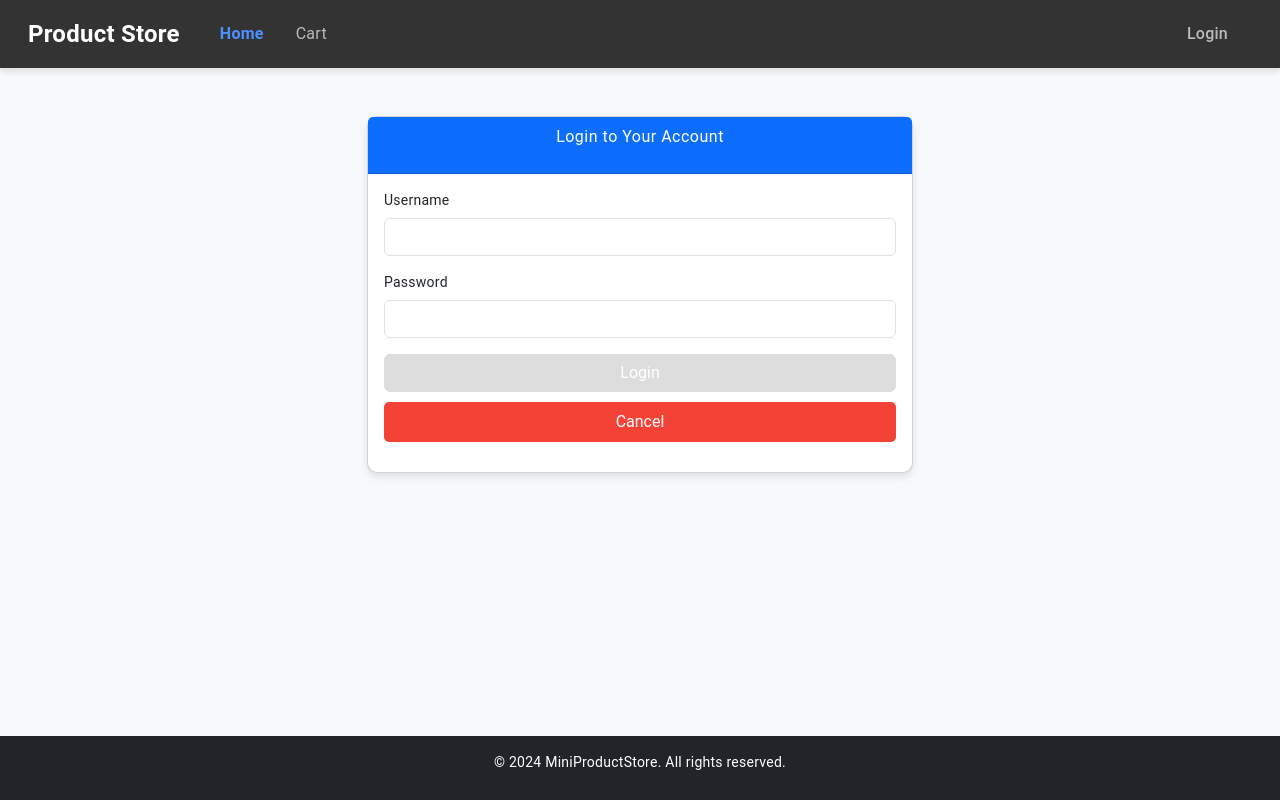
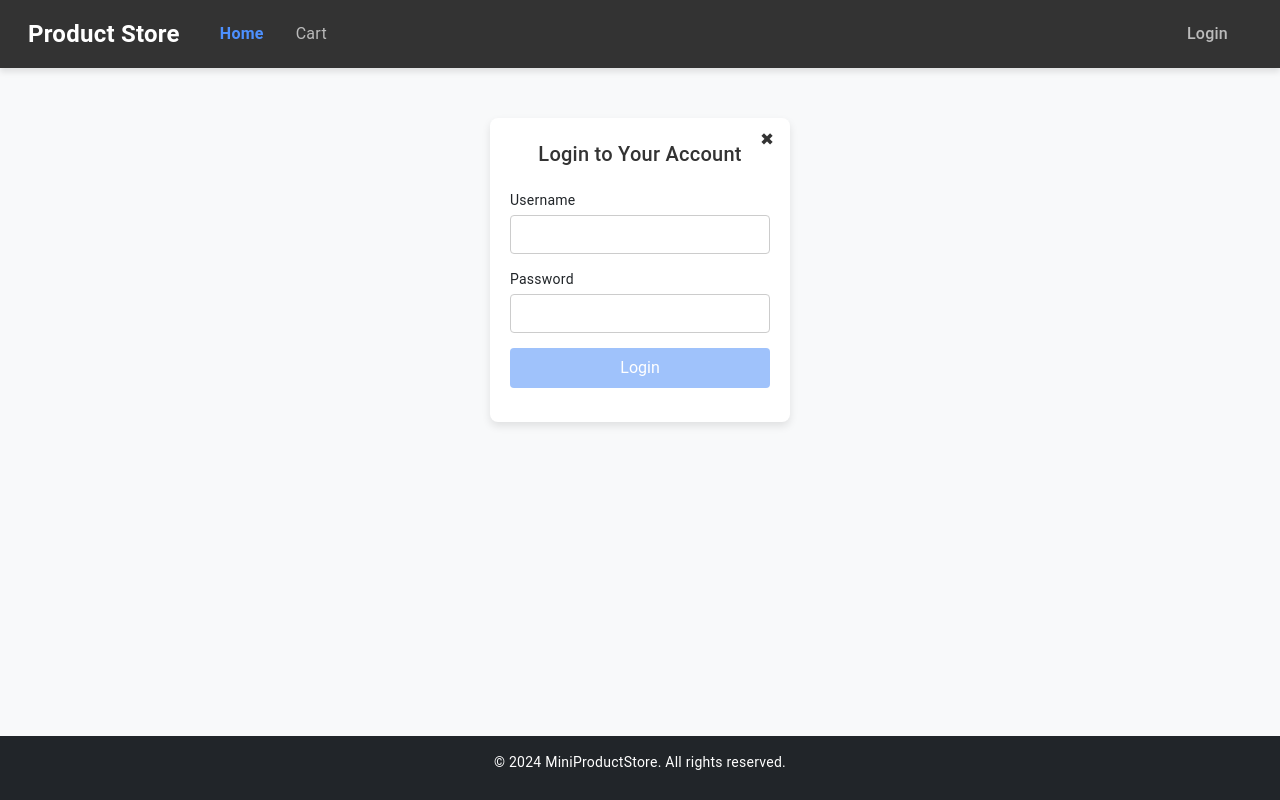
Before and after one commit to IrynaShyrobokova/Mini-Product-Store, an Angular app: page /login in a window 1280 px wide. Built offline with nearby package versions, Linux system fonts and the light colour scheme.

Commit message:
login successful

```diff
--- a/src/app/app.component.html
+++ b/src/app/app.component.html
@@ -1,5 +1,9 @@
-<app-navbar></app-navbar>
+<app-navbar (loginClick)="toggleLoginForm()"></app-navbar>
 <router-outlet></router-outlet>
+
 <footer class="bg-dark text-center text-white py-3 mt-5">
   <p>&copy; 2024 MiniProductStore. All rights reserved.</p>
 </footer>
+
+<!-- Conditionally render the login form -->
+<app-login *ngIf="showLoginForm" (close)="toggleLoginForm()"></app-login>
--- a/src/app/app.component.ts
+++ b/src/app/app.component.ts
@@ -6,5 +6,9 @@ import { Component } from '@angular/core';
   styleUrls: ['./app.component.css']
 })
 export class AppComponent {
-  title = 'my-product-store';
+  showLoginForm = false;
+
+  toggleLoginForm() {
+    this.showLoginForm = !this.showLoginForm;
+  }
 }
--- a/src/app/components/login/login.component.css
+++ b/src/app/components/login/login.component.css
@@ -1,17 +1,88 @@
+/* Container for the login form */
+.login-container {
+  position: relative;
+  width: 300px;
+  padding: 20px;
+  margin: 50px auto;
+  background: #ffffff;
+  border-radius: 8px;
+  box-shadow: 0 4px 8px rgba(0, 0, 0, 0.1);
+  text-align: center;
+}
+
+/* Close button styling */
 .close-button {
-  background-color: #f44336;
-  color: white;
+  position: absolute;
+  top: 10px;
+  right: 10px;
+  background: transparent;
   border: none;
-  padding: 10px 20px;
-  font-size: 16px;
+  font-size: 1.2em;
+  color: #333;
   cursor: pointer;
-  margin-top: 10px;
-  display: block;
-  width: 100%;
-  text-align: center;
-  border-radius: 5px;
+  transition: color 0.2s ease;
 }
 
   .close-button:hover {
-    background-color: #d32f2f;
+    color: #dc3545;
   }
+
+/* Form heading */
+h2 {
+  color: #333;
+  margin-bottom: 20px;
+}
+
+/* Form group styling */
+.form-group {
+  margin-bottom: 15px;
+  text-align: left;
+}
+
+/* Input field styling */
+input[type="text"],
+input[type="password"] {
+  width: 100%;
+  padding: 8px;
+  margin-top: 5px;
+  border: 1px solid #ccc;
+  border-radius: 4px;
+  font-size: 14px;
+}
+
+/* Submit button styling */
+.login-button {
+  width: 100%;
+  padding: 10px;
+  border: none;
+  background-color: #007bff;
+  color: white;
+  border-radius: 4px;
+  font-size: 16px;
+  cursor: pointer;
+  transition: background-color 0.3s ease;
+}
+
+  .login-button:disabled {
+    background-color: #9fc2fb;
+    cursor: not-allowed;
+  }
+
+  .login-button:not(:disabled):hover {
+    background-color: #0056b3;
+  }
+
+/* Validation error message styling */
+.invalid-feedback {
+  color: #dc3545;
+  font-size: 12px;
+  margin-top: 5px;
+  text-align: left;
+}
+
+/* Login error message styling */
+.error-message {
+  color: #dc3545;
+  margin-top: 15px;
+  font-size: 14px;
+}
--- a/src/app/components/login/login.component.html
+++ b/src/app/components/login/login.component.html
@@ -1,42 +1,36 @@
-<div class="container mt-5">
-  <div class="row justify-content-center">
-    <div class="col-md-6">
-      <div class="card">
-        <div class="card-header text-center bg-primary text-white">
-          <h4>Login to Your Account</h4>
-        </div>
-        <div class="card-body">
+<div class="login-container">
+  <!-- Close button at the top right -->
+  <button class="close-button" (click)="onClose()">✖</button>
+
+  <!-- Heading for login form -->
+  <h2>Login to Your Account</h2>
+
+  <!-- Login form with reactive forms binding -->
   <form [formGroup]="loginForm" (ngSubmit)="onLogin()">
-            <div class="mb-3">
-              <label for="username" class="form-label">Username</label>
-              <input type="text"
-                     id="username"
-                     formControlName="username"
-                     class="form-control"
-                     [ngClass]="{ 'is-invalid': loginForm.get('username')?.invalid && loginForm.get('username')?.touched }" />
+
+    <!-- Username field with validation -->
+    <div class="form-group">
+      <label for="username">Username</label>
+      <input id="username" formControlName="username" type="text" class="form-control" />
       <div *ngIf="loginForm.get('username')?.invalid && loginForm.get('username')?.touched" class="invalid-feedback">
         Username is required.
       </div>
     </div>
-            <div class="mb-3">
-              <label for="password" class="form-label">Password</label>
-              <input type="password"
-                     id="password"
-                     formControlName="password"
-                     class="form-control"
-                     [ngClass]="{ 'is-invalid': loginForm.get('password')?.invalid && loginForm.get('password')?.touched }" />
-              <div *ngIf="loginForm.get('password')?.errors?.['required'] && loginForm.get('password')?.touched" class="invalid-feedback">
-                Password is required.
-              </div>
-              <div *ngIf="loginForm.get('password')?.errors?.['minlength'] && loginForm.get('password')?.touched" class="invalid-feedback">
-                Password must be at least 6 characters.
+
+    <!-- Password field with validation -->
+    <div class="form-group">
+      <label for="password">Password</label>
+      <input id="password" formControlName="password" type="password" class="form-control" />
+      <div *ngIf="loginForm.get('password')?.invalid && loginForm.get('password')?.touched" class="invalid-feedback">
+        <span *ngIf="loginForm.get('password')?.errors?.['required']">Password is required.</span>
+        <span *ngIf="loginForm.get('password')?.errors?.['minlength']">Password must be at least 6 characters.</span>
       </div>
     </div>
-            <button type="submit" class="btn btn-primary w-100" [disabled]="loginForm.invalid">Login</button>
-            <button class="close-button" (click)="closeLogin()">Cancel</button>
+
+    <!-- Submit button for login -->
+    <button type="submit" class="login-button" [disabled]="loginForm.invalid">Login</button>
+
+    <!-- Error message for login failure -->
+    <div *ngIf="loginError" class="error-message">{{ loginError }}</div>
   </form>
 </div>
-      </div>
-    </div>
-  </div>
-</div>
--- a/src/app/components/login/login.component.ts
+++ b/src/app/components/login/login.component.ts
@@ -1,4 +1,4 @@
-import { Component, OnInit } from '@angular/core';
+import { Component, OnInit, EventEmitter, Output } from '@angular/core';
 import { FormBuilder, FormGroup, Validators } from '@angular/forms';
 import { Router } from '@angular/router';
 import { AuthService } from '../../services/auth.service';
@@ -9,34 +9,50 @@ import { AuthService } from '../../services/auth.service';
   styleUrls: ['./login.component.css']
 })
 export class LoginComponent implements OnInit {
-  loginForm!: FormGroup;
+  @Output() close = new EventEmitter<void>(); // Output event to close the form
+  loginForm: FormGroup;
+  loginError: string | null = null;
 
-  constructor(private fb: FormBuilder, private authService: AuthService, private router: Router) { }
-
-  ngOnInit(): void {
+  constructor(
+    private fb: FormBuilder,
+    private authService: AuthService,
+    private router: Router
+  ) {
+    // Initialize the form with empty fields and validators
     this.loginForm = this.fb.group({
       username: ['', Validators.required],
       password: ['', [Validators.required, Validators.minLength(6)]]
     });
   }
 
-  onLogin(): void {
-    if (this.loginForm.valid) {
-      const { username, password } = this.loginForm.value;
-      this.authService.login(username, password).subscribe({
-        next: (response: any) => {
-          console.log('Login successful:', response);
-          // Handle successful login, e.g., navigate to a dashboard
-        },
-        error: (err: any) => {
-          console.error('Login error:', err);
-          // Handle login error, e.g., show an error message
-        }
-      });
+  ngOnInit(): void { }
+
+  // Method called on form submission
+  onLogin() {
+    if (this.loginForm.invalid) {
+      // Display validation errors
+      this.loginForm.markAllAsTouched();
+      return;
     }
+
+    const { username, password } = this.loginForm.value;
+
+    // Call the AuthService's login method
+    this.authService.login(username, password).subscribe({
+      next: () => {
+        // Navigate to home page on successful login
+        this.router.navigate(['/home']);
+      },
+      error: (err) => {
+        // Handle login error and log it to console
+        this.loginError = 'Login failed. Please try again.';
+        console.error('Login failed', err);
+      }
+    });
   }
 
-  closeLogin() {
-    this.router.navigate(['/']);
+  // Method to close the login form
+  onClose() {
+    this.close.emit();
   }
 }
--- a/src/app/components/navbar/navbar.component.html
+++ b/src/app/components/navbar/navbar.component.html
@@ -12,7 +12,7 @@
       </ul>
       <ul class="navbar-nav ms-auto">
         <li class="nav-item">
-          <a class="nav-link" routerLink="/login" routerLinkActive="active">Login</a>
+          <a class="nav-link" (click)="onLoginClick()">Login</a>
         </li>
       </ul>
     </div>
--- a/src/app/components/navbar/navbar.component.ts
+++ b/src/app/components/navbar/navbar.component.ts
@@ -1,6 +1,4 @@
-import { Component } from '@angular/core';
-import { AuthService } from '../../services/auth.service';
-import { Router } from '@angular/router';
+import { Component, Output, EventEmitter } from '@angular/core';
 
 @Component({
   selector: 'app-navbar',
@@ -8,10 +6,9 @@ import { Router } from '@angular/router';
   styleUrls: ['./navbar.component.css']
 })
 export class NavbarComponent {
-  constructor(public authService: AuthService, private router: Router) { }
+  @Output() loginClick = new EventEmitter<void>();
 
-  logout(): void {
-    this.authService.logout();
-    this.router.navigate(['/login']);
+  onLoginClick() {
+    this.loginClick.emit();
   }
 }
--- a/src/app/services/auth.service.ts
+++ b/src/app/services/auth.service.ts
@@ -13,10 +13,7 @@ export class AuthService {
   constructor(private http: HttpClient) { }
 
   login(username: string, password: string): Observable<any> {
-    const payload = { username, password };
-    return this.http.post<any>(this.apiUrl, payload).pipe(
-      tap(() => this.loggedIn = true) // Set loggedIn to true on successful login
-    );
+    return this.http.post(this.apiUrl, { username, password });
   }
 
   isLoggedIn(): boolean {
@@ -25,6 +22,5 @@ export class AuthService {
 
   logout(): void {
     this.loggedIn = false;
-    // You can also clear tokens or session data here if needed
-  }
+   }
 }
```
Lines whose indentation alone changed are shown as unchanged.
